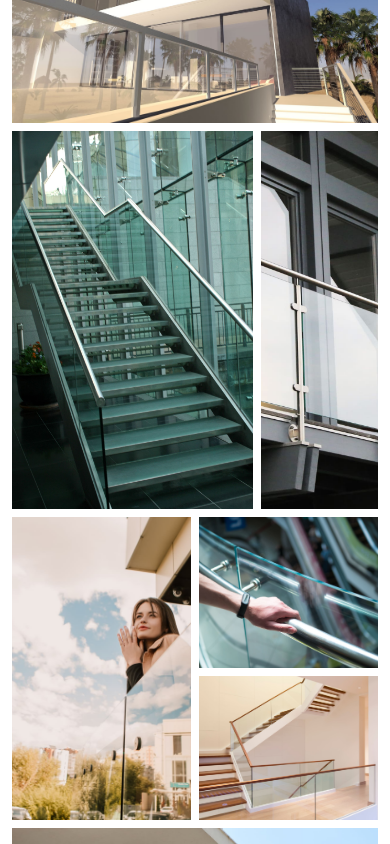
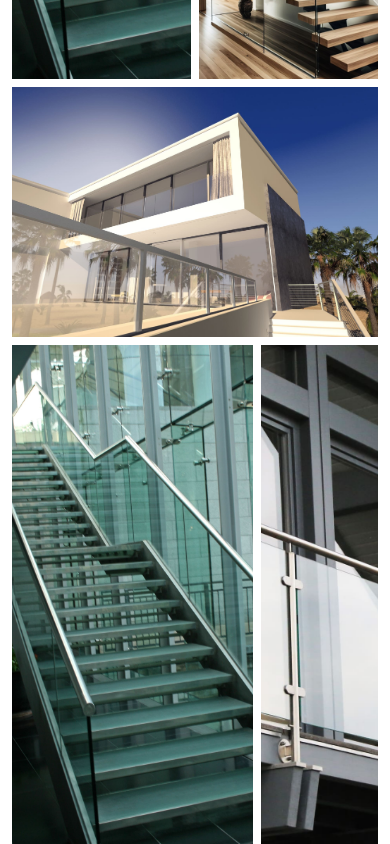
Before and after one commit to SongShik/Vetropluss, a plain HTML site: page corrimao.html in a window 390 px wide. Shown: the part 1320-2164 px from the top of the page. Drawn offline with nearby package versions, Linux system fonts and the light colour scheme.

Commit message:
Fix: Ajuste nas alturas maximas da galeria

```diff
--- a/assets/css/main.css
+++ b/assets/css/main.css
@@ -453,11 +453,8 @@ a:hover {
 .galeria {
     display: grid;
     grid-template-columns: repeat(12, 1fr);
-    /* grid-template-rows: repeat(2, 1fr); */
-    /* grid-auto-rows: 400px; */
-    /* grid-auto-flow: row; */
+    grid-auto-rows: 250px;
     gap: .5rem;
-    grid-template-rows: minmax(50px, max-content);
 }
 
 .galeria .imgGaleria {
@@ -492,11 +489,12 @@ a:hover {
 
 .galeria .item05 {
     grid-column: span 8;
-    grid-row: span 1;
+    grid-row: span 2;
 }
 
 .galeria .item06 {
     grid-column: span 4;
+    grid-row: span 2;
 }
 
 .galeria img {
@@ -512,6 +510,7 @@ a:hover {
 .galeria-inpire-se {
     display: grid;
     grid-template-columns: repeat(12, 1fr);
+    grid-auto-rows: 250px;
     gap: .5rem;
 }
 
@@ -674,11 +673,12 @@ footer {
 
     .galeria .item05 {
         grid-column: span 8;
-        grid-row: span 1;
+        grid-row: span 2;
     }
 
     .galeria .item06 {
         grid-column: span 4;
+        grid-row: span 2;
     }
 
     .img-sobre-nos {
```
